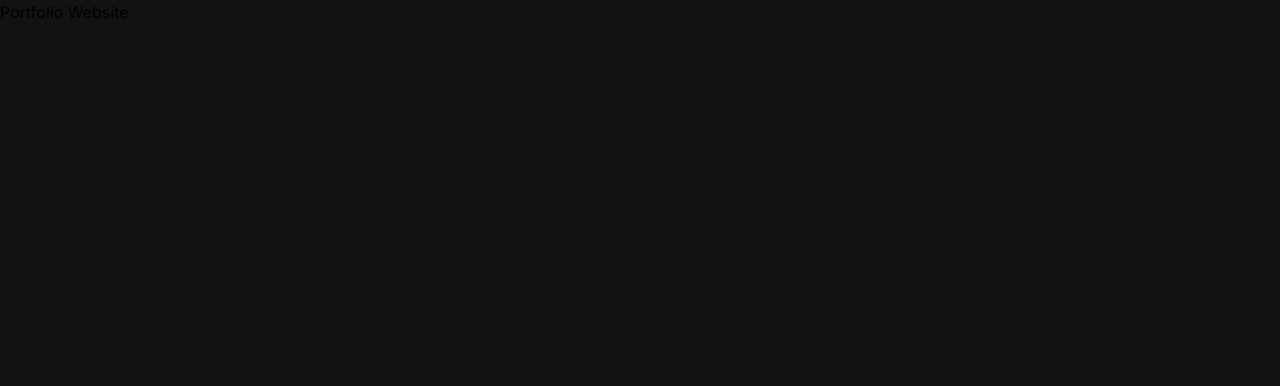
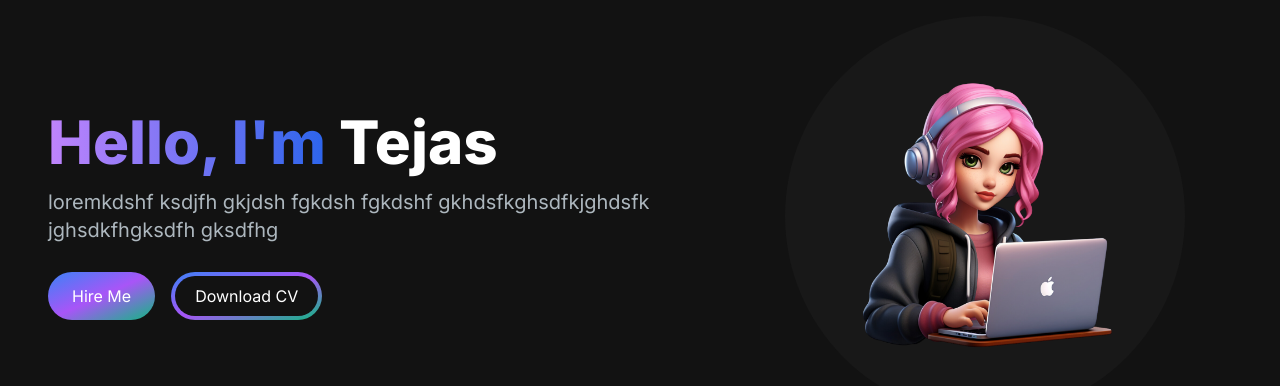
Before and after one commit to tejasdhanani/tejasdhanani-portfolio, a Next.js app: page / in a window 1280 px wide. Shown: the top 386 px of the page. Built offline with nearby package versions, Linux system fonts and the light colour scheme.

Commit message:
hero section

```diff
--- /dev/null
+++ b/app/components/HeroSection.jsx
@@ -0,0 +1,39 @@
+import Image from "next/image"
+
+const HeroSection = () => {
+  return (
+    <section>
+      <div className="grid grid-cols-1 sm:grid-cols-12">
+        <div className="col-span-7 place-self-center text-center sm:text-left">
+          <h1 className="text-white mb-4 text-4xl sm:text-5xl lg:text-6xl  font-extrabold">
+            <span class="text-transparent bg-clip-text bg-gradient-to-r from-purple-400 to-blue-600">Hello, I'm{" "}</span>
+            Tejas
+          </h1>
+          <p className="text-[#ADB7BE] text-base sm:text-lg lg:text-xl mb-4">
+            loremkdshf ksdjfh gkjdsh fgkdsh fgkdshf gkhdsfkghsdfkjghdsfk jghsdkfhgksdfh gksdfhg
+          </p>
+          <div>
+            <button className="px-6 py-3 sm:w-fit rounded-full mr-4 bg-gradient-to-br from-blue-500 via-purple-500 to-emerald-500 bg-white hover:bg-slate-200 text-white">
+              Hire Me
+            </button>
+            <button className="px-1 py-1 sm:w-fit rounded-full mr-4 bg-gradient-to-br from-blue-500 via-purple-500 to-emerald-500 hover:bg-slate-800 text-white mt-3">
+              <span className="block bg-[#121212] hover:bg-slate-800 rounded-full px-5 py-2">Download CV</span>
+            </button>
+          </div>
+        </div>
+        <div className="col-span-5 place-self-center mt-4 lg:mt-0">
+          <div class="rounded-full bg-[#181818] w-[250px] h-[250px] lg:w-[400px] lg:h-[400px] relative">
+            <Image
+              src="/hero-image.png"
+              alt="hero image"
+              className="absolute transform -translate-x-1/2 -translate-y-1/2 top-1/2 left-1/2"
+              width={300}
+              height={300}
+            />
+          </div>
+        </div>
+      </div>
+    </section>
+  )
+}
+export default HeroSection
--- a/app/page.js
+++ b/app/page.js
@@ -1,7 +1,11 @@
+import HeroSection from "./components/HeroSection";
+
 export default function Home() {
   return (
     <main className="flex min-h-screen flex-col bg-[#121212]">
-      <h1>Portfolio Website</h1>
+      <div class="container mx-auto px-12 py-4">
+        <HeroSection />
+      </div>
     </main>
   )
 }
```
Also changed, not shown: public/hero-image.png (added).
